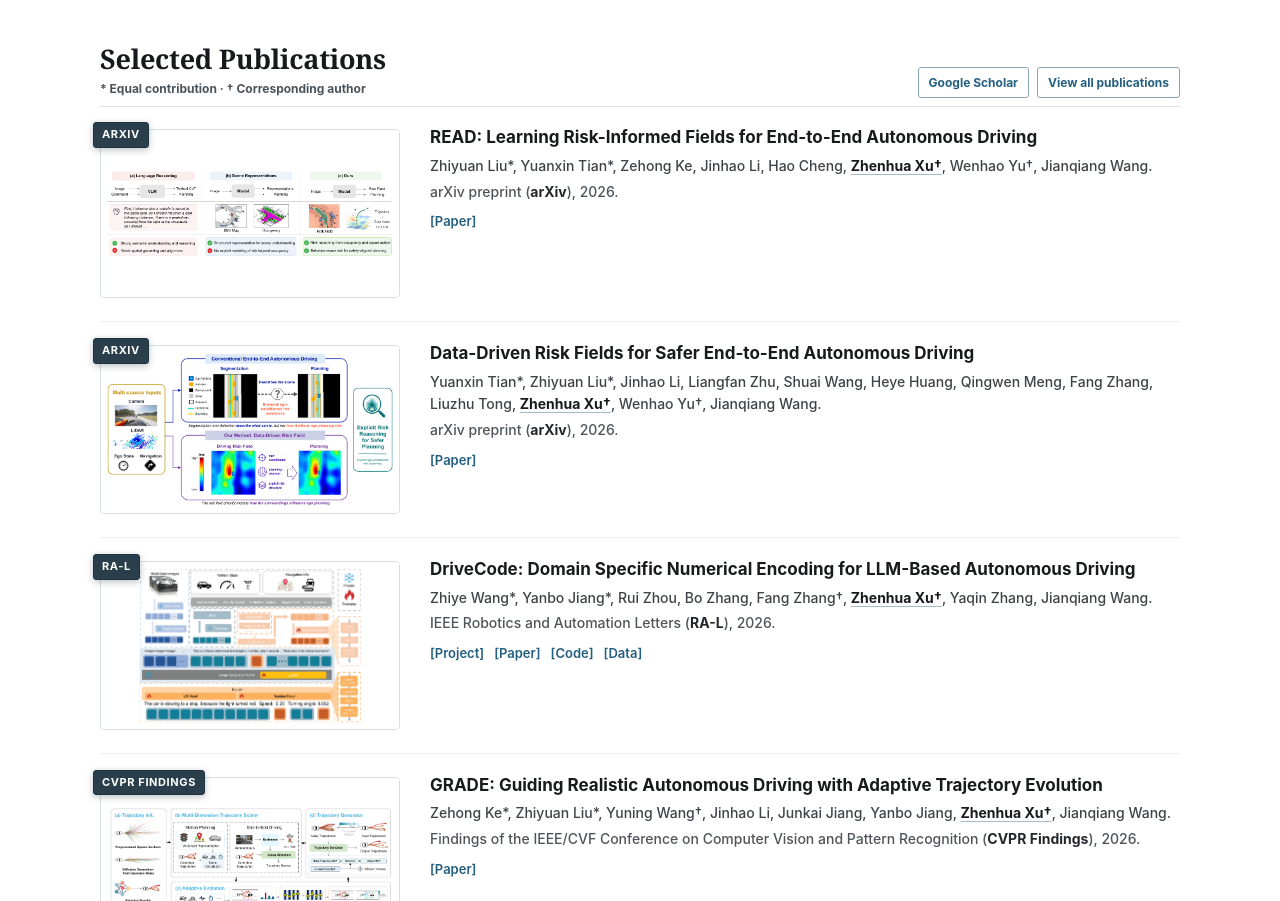
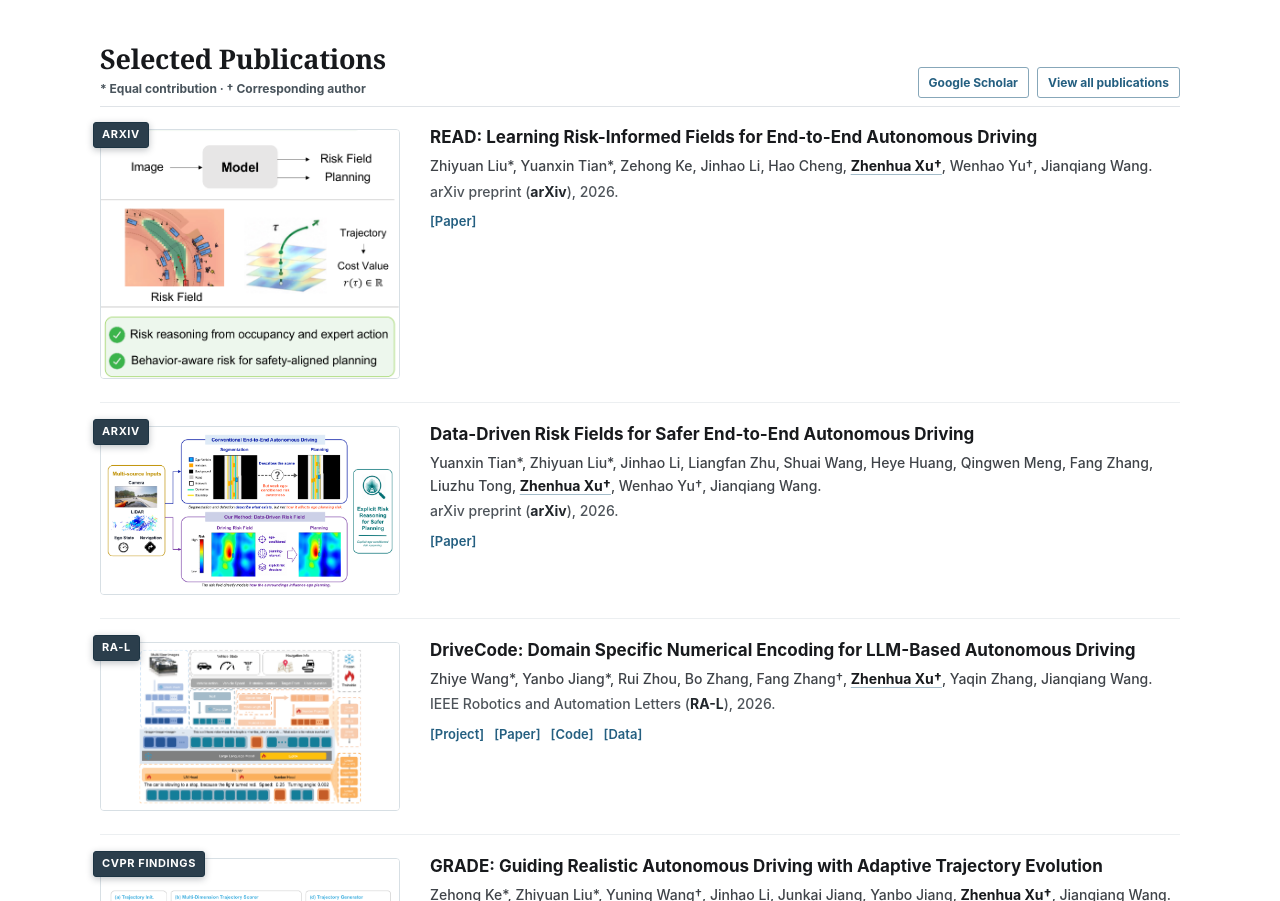
Before and after one commit to TonyXuQAQ/TonyXuQAQ.github.io, a React (Vite) app: page / in a window 1280 px wide. Shown: the part 960-1861 px from the top of the page. Built offline with nearby package versions, Linux system fonts and the light colour scheme.

Commit message:
Zoom READ publication preview onto risk-field panel

```diff
--- a/src/components/PublicationsSection.tsx
+++ b/src/components/PublicationsSection.tsx
@@ -48,6 +48,7 @@ function mediaPresentation(media: PublicationMedia): {
       objectFit: fit,
       objectPosition: media.position ?? "center",
       transform: media.scale && media.scale !== 1 ? `scale(${media.scale})` : undefined,
+      transformOrigin: media.zoomOrigin ?? "center",
     },
   };
 }
@@ -134,7 +135,14 @@ function PublicationEntry({
 }) {
   return (
     <article className="publication">
-      <div className="paper-preview">
+      <div
+        className="paper-preview"
+        style={
+          publication.media?.frameAspectRatio
+            ? { aspectRatio: publication.media.frameAspectRatio }
+            : undefined
+        }
+      >
         <div className="paper-media-frame">
           <PublicationPreview publication={publication} />
         </div>
--- a/src/content/site.ts
+++ b/src/content/site.ts
@@ -261,6 +261,11 @@ export const siteConfig = {
         type: "image",
         src: "images/publications/read.png",
         alt: "READ figure comparing language reasoning, scene representations, and risk-field reasoning for autonomous driving",
+        fit: "cover",
+        position: "right bottom",
+        scale: 1.12,
+        zoomOrigin: "right bottom",
+        frameAspectRatio: 1.2,
       },
       links: [{ label: "Paper", url: "https://arxiv.org/abs/2609.12371" }],
       selected: true,
--- a/src/types/site.ts
+++ b/src/types/site.ts
@@ -70,6 +70,8 @@ export interface PublicationMedia {
   fit?: "contain" | "cover";
   position?: string;
   scale?: number;
+  zoomOrigin?: string;
+  frameAspectRatio?: number;
 }
 
 export type PublicationResourceLabel =
```
Also changed, not shown: src/content/README.md.
